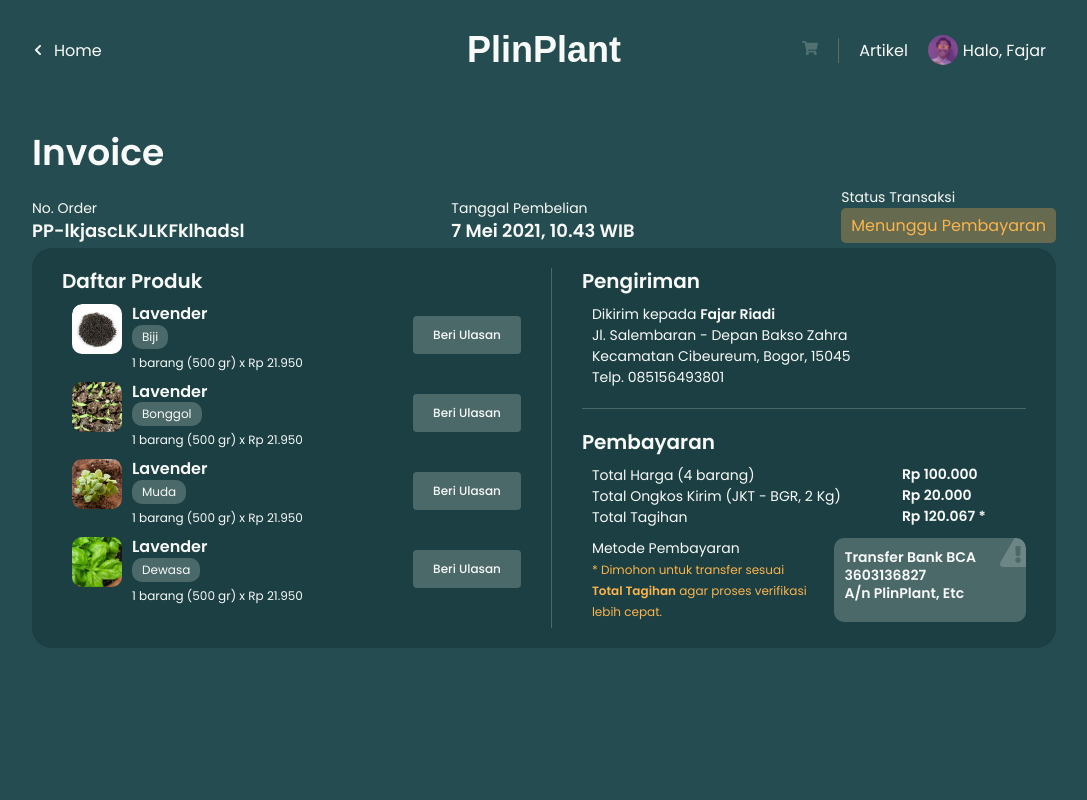
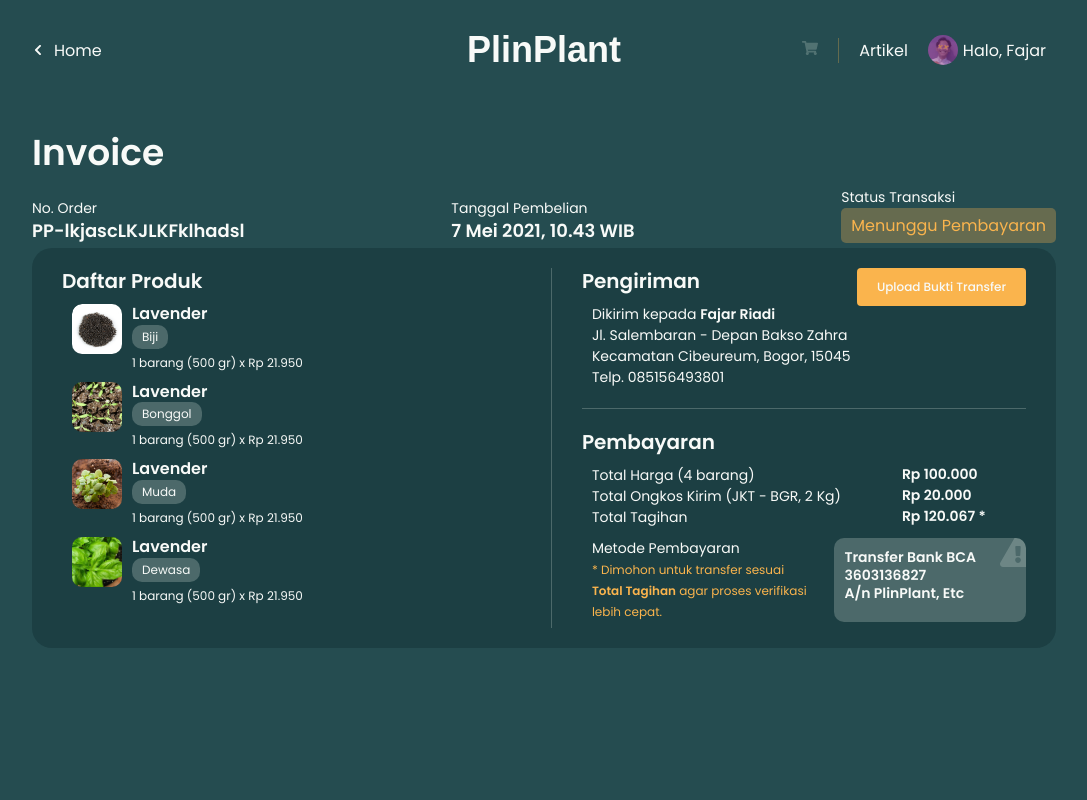
Before and after one commit to hanendyo/plinplant-clone, a React (Create React App) app: page /invoice in a window 1280 px wide. Shown: the top 800 px of the page, without its empty margins (96-1183 px from the left). Built offline with nearby package versions, Linux system fonts and the light colour scheme; a web font is replaced by a local one.

Commit message:
add: button upload tf

```diff
--- a/src/fajariadi/components/Invoice/Invoice.elemen.js
+++ b/src/fajariadi/components/Invoice/Invoice.elemen.js
@@ -33,6 +33,7 @@
   height: 400px;
   display: flex;
   justify-content: space-between;
+  position: relative;
 
   & > div:nth-of-type(1) {
     width: 100%;
@@ -49,6 +50,12 @@
     margin-left: 30px;
     width: 100%;
     max-width: 620px;
+  }
+
+  & > div:nth-of-type(3) {
+    position: absolute;
+    top: 20px;
+    right: 30px;
   }
 `;
 
@@ -77,6 +84,7 @@
   & > div {
     margin-left: 10px;
     display: flex;
+    /* justify-content: space-between; */
 
     &:last-of-type {
       margin-top: 10px;
--- a/src/fajariadi/components/Invoice/Invoice.js
+++ b/src/fajariadi/components/Invoice/Invoice.js
@@ -1,5 +1,6 @@
 import React, { useState } from 'react';
 import { FaExclamationTriangle } from 'react-icons/fa';
+import Button from '../../../master/components/additional/Button';
 import StatusOrder from '../../../master/components/additional/StatusOrder';
 import { colors } from '../../../master/constant/style';
 import ProductsContainer from '../Main/components/Product/ProductsContainer';
@@ -12,7 +13,7 @@
 } from './Invoice.elemen';
 
 const Invoice = () => {
-  const [status, setStatus] = useState(true);
+  const [status, setStatus] = useState(false);
 
   return (
     <main
@@ -98,6 +99,16 @@
               </div>
             </Payment>
           </div>
+
+          <div>
+            <Button
+              primary
+              address
+              shop
+              text='Upload Bukti Transfer'
+              bgColor={colors.yellow}
+            />
+          </div>
         </ShoppingDetail>
       </Container>
     </main>
```
